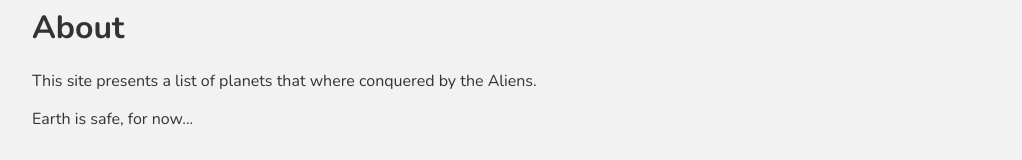
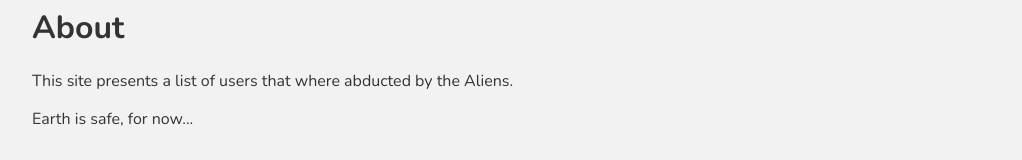
Before and after one commit to Carloto/next.js-net-ninja, a Next.js app: page /about in a window 1280 px wide. Shown: the part 188-348 px from the top of the page, without its empty margins (128-1150 px from the left). Built offline with nearby package versions, Linux system fonts and the light colour scheme.

Commit message:
fix: change names

```diff
--- a/pages/about.js
+++ b/pages/about.js
@@ -9,7 +9,7 @@ const About = () => {
       </Head>
       <div>
         <h1>About</h1>
-        <p>This site presents a list of planets that where conquered by the Aliens.</p>
+        <p>This site presents a list of users that where abducted by the Aliens.</p>
         <p>Earth is safe, for now...</p>
       </div>
     </>
--- a/pages/index.js
+++ b/pages/index.js
@@ -9,7 +9,7 @@ export default function Home() {
   return (
     <>
       <Head>
-        <title>Planet List | Home</title>
+        <title>Humans List | Home</title>
         <meta name="keywords" content="planets" />
       </Head>
       <div>
```
